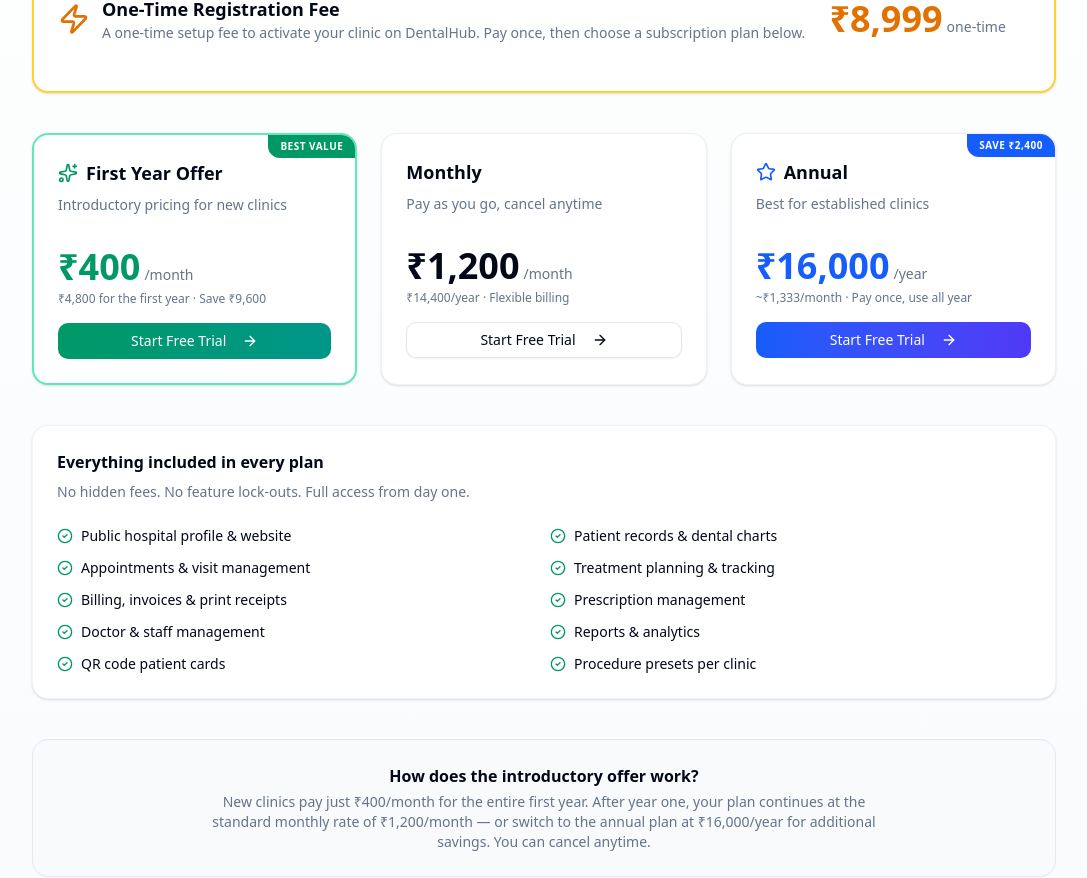
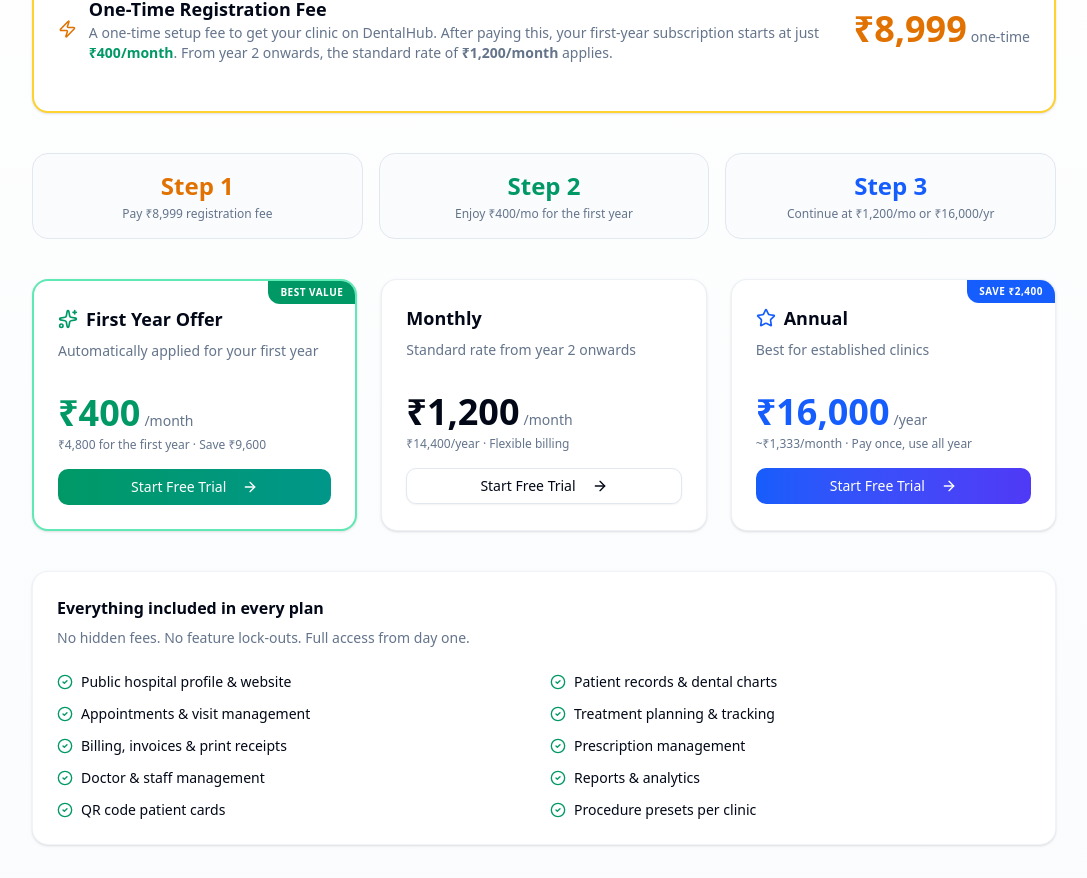
Before and after one commit to MrSpideyNihal/Online-Hospital-Management-, a Next.js app: page /pricing in a window 1280 px wide. Shown: the part 472-1350 px from the top of the page, without its empty margins (96-1183 px from the left). Built offline with nearby package versions, Linux system fonts and the light colour scheme; no server answers.

Commit message:
Clarify pricing flow: registration fee then first-year intro then standard rate

```diff
--- a/src/app/pricing/page.tsx
+++ b/src/app/pricing/page.tsx
@@ -55,7 +55,7 @@
               <Zap className="w-8 h-8 text-amber-600" />
               <div>
                 <h3 className="text-lg font-bold">One-Time Registration Fee</h3>
-                <p className="text-sm text-muted-foreground">A one-time setup fee to activate your clinic on DentalHub. Pay once, then choose a subscription plan below.</p>
+                <p className="text-sm text-muted-foreground">A one-time setup fee to get your clinic on DentalHub. After paying this, your first-year subscription starts at just <span className="font-semibold text-emerald-600">₹400/month</span>. From year 2 onwards, the standard rate of <span className="font-semibold">₹1,200/month</span> applies.</p>
               </div>
             </div>
             <div className="flex items-baseline gap-1 shrink-0">
@@ -64,6 +64,22 @@
             </div>
           </div>
         </Card>
+
+        {/* How It Works */}
+        <div className="grid grid-cols-3 gap-4 mb-10 text-center">
+          <div className="rounded-xl border bg-muted/30 p-4">
+            <div className="text-2xl font-bold text-amber-600 mb-1">Step 1</div>
+            <p className="text-xs text-muted-foreground">Pay ₹8,999 registration fee</p>
+          </div>
+          <div className="rounded-xl border bg-muted/30 p-4">
+            <div className="text-2xl font-bold text-emerald-600 mb-1">Step 2</div>
+            <p className="text-xs text-muted-foreground">Enjoy ₹400/mo for the first year</p>
+          </div>
+          <div className="rounded-xl border bg-muted/30 p-4">
+            <div className="text-2xl font-bold text-blue-600 mb-1">Step 3</div>
+            <p className="text-xs text-muted-foreground">Continue at ₹1,200/mo or ₹16,000/yr</p>
+          </div>
+        </div>
 
         {/* Subscription Cards */}
         <div className="grid md:grid-cols-3 gap-6 mb-10">
@@ -77,7 +93,7 @@
                 <Sparkles className="w-5 h-5 text-emerald-600" />
                 <CardTitle className="text-lg">First Year Offer</CardTitle>
               </div>
-              <p className="text-sm text-muted-foreground">Introductory pricing for new clinics</p>
+              <p className="text-sm text-muted-foreground">Automatically applied for your first year</p>
             </CardHeader>
             <CardContent>
               <div className="mb-4">
@@ -99,7 +115,7 @@
           <Card className="border-border/60">
             <CardHeader className="pb-2">
               <CardTitle className="text-lg">Monthly</CardTitle>
-              <p className="text-sm text-muted-foreground">Pay as you go, cancel anytime</p>
+              <p className="text-sm text-muted-foreground">Standard rate from year 2 onwards</p>
             </CardHeader>
             <CardContent>
               <div className="mb-4">
@@ -166,9 +182,9 @@
 
         {/* FAQ / Note */}
         <div className="rounded-xl border p-6 bg-muted/30 text-center">
-          <p className="font-semibold mb-1">How does the introductory offer work?</p>
+          <p className="font-semibold mb-1">How does the pricing work?</p>
           <p className="text-sm text-muted-foreground max-w-2xl mx-auto">
-            New clinics pay just ₹400/month for the entire first year. After year one, your plan continues at the standard monthly rate of ₹1,200/month — or switch to the annual plan at ₹16,000/year for additional savings. You can cancel anytime.
+            First, pay a one-time registration fee of <span className="font-semibold">₹8,999</span> to set up your clinic on DentalHub. After that, you get your entire first year at just <span className="font-semibold text-emerald-600">₹400/month</span> (₹4,800 total). From your second year, the plan moves to the standard rate of <span className="font-semibold">₹1,200/month</span> — or save by switching to the annual plan at <span className="font-semibold">₹16,000/year</span>. You can cancel anytime.
           </p>
         </div>
 
```
